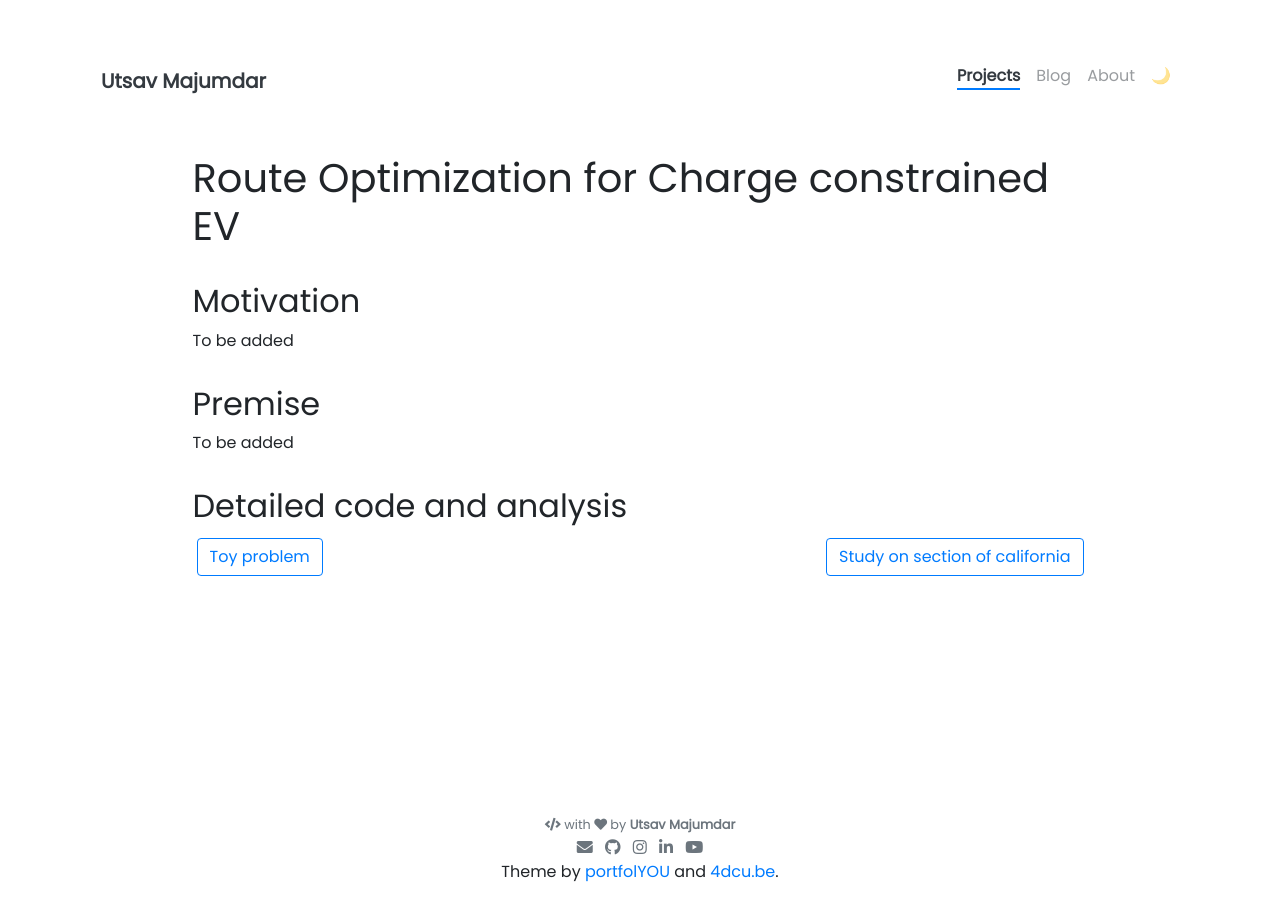
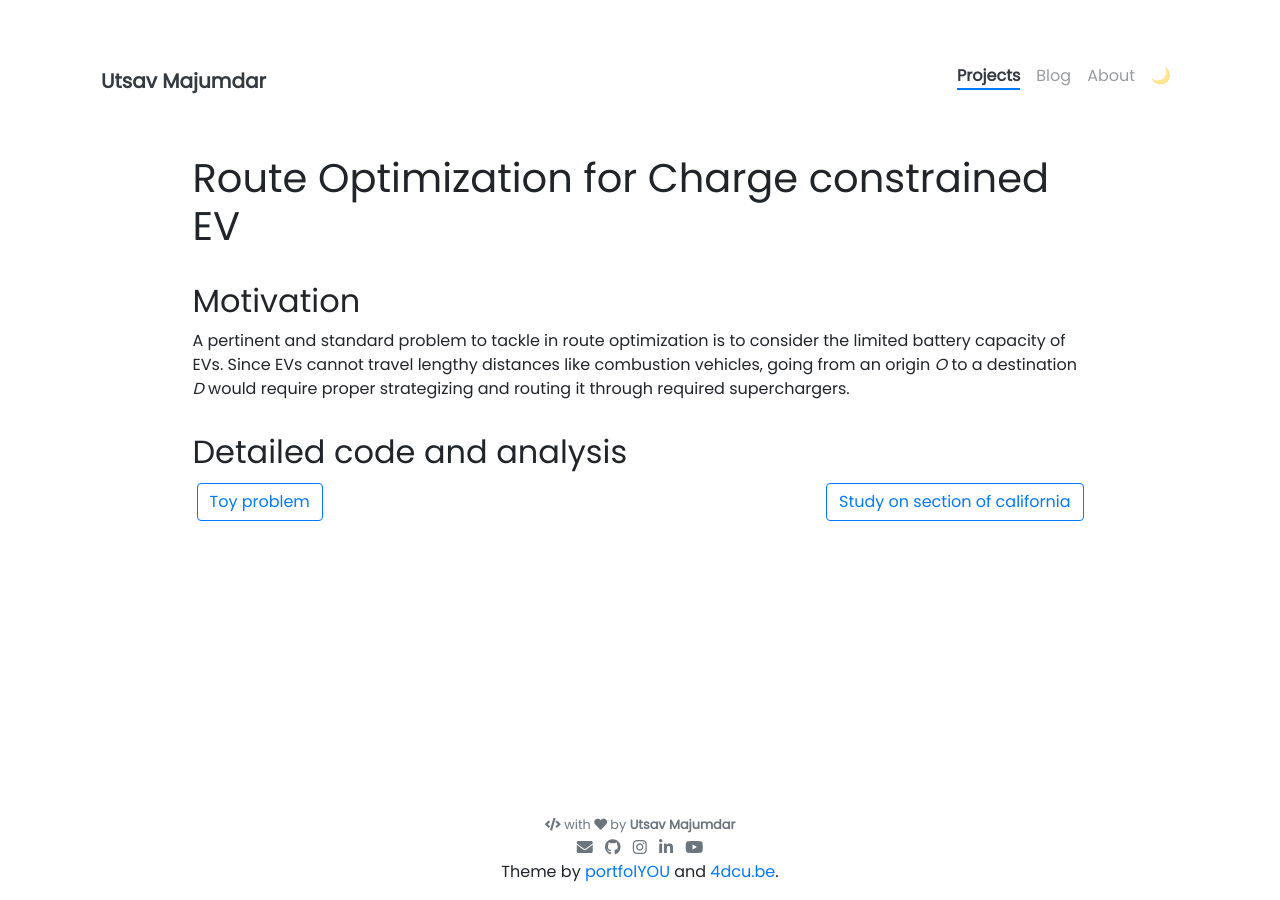
Before and after one commit to utsavmajumdar14/portfolio, a Jekyll site: the page built from _projects/Charge_constrained_EV.md, in a window 1280 px wide. Built offline with Jekyll 4.4.1, drawn with Linux system fonts in a browser that asks for light colours; nearby versions of some CDN libraries.

Commit message:
minor fixes

```diff
--- a/_projects/Charge_constrained_EV.md
+++ b/_projects/Charge_constrained_EV.md
@@ -15,11 +15,21 @@ custom_js:
 
 ## Motivation
 
-To be added
+A pertinent and standard problem to tackle in route optimization is to consider the limited battery capacity of EVs. Since EVs cannot travel lengthy distances like combustion vehicles, going from an origin <i>O</i> to a destination <i>D</i> would require proper strategizing and routing it through required superchargers.
 
-## Premise
+<!-- ## Toy Problem
 
-To be added
+Here we consider a toy network.
+<div>
+![image](/portfolio/assets/pngs/toynetwork.png)
+</div>
+
+## California Road Network
+
+<div>
+![image](/portfolio/assets/pngs/EVCal.png)
+</div> -->
+
 
 ## Detailed code and analysis
 
```
Also changed, not shown: _projects/Resource_Allocation_Envy.md (+19 -6 lines), _projects/community_detection.md (+5 -5 lines), _projects/1_Major_Lang.md (renamed from _projects/Major_Lang.md), assets/pngs/gameformulation.png (added), assets/pngs/gametug.png (added), assets/pngs/toynetwork.png (added), 2 other files.
